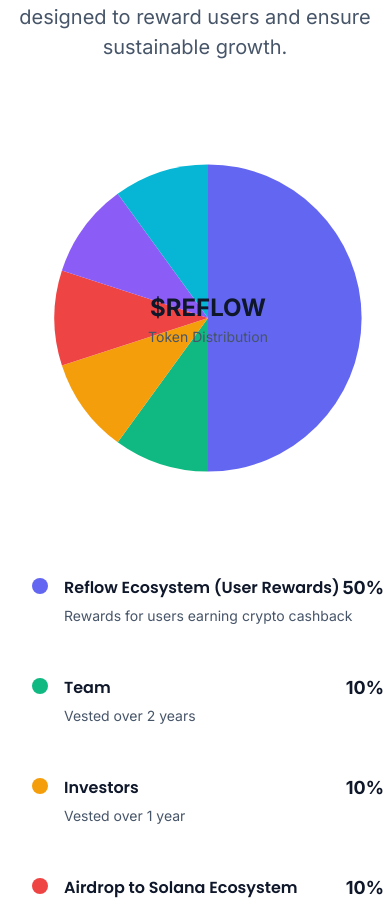
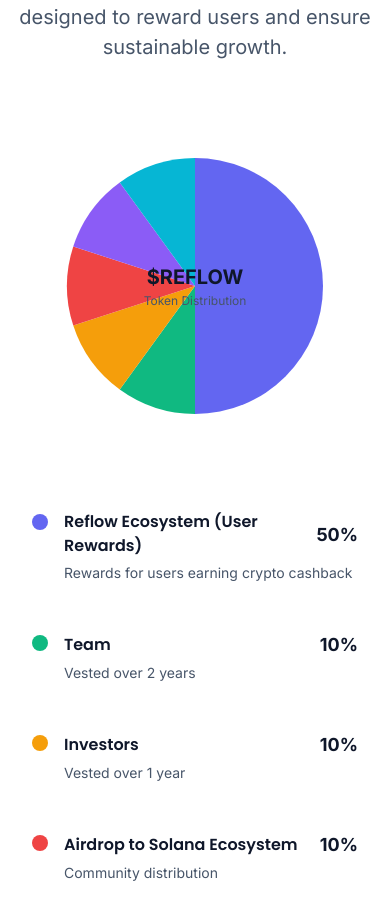
Before and after one commit to lorefte/crypto-cashback-landing, a React (Vite) app: page / in a window 390 px wide. Shown: the part 8148-9056 px from the top of the page. Built offline with nearby package versions, Linux system fonts and the light colour scheme.

Commit message:
Fix mobile pie chart display: remove complex animations, add proper SVG attributes, responsive sizing

```diff
--- a/src/components/Tokenomics.jsx
+++ b/src/components/Tokenomics.jsx
@@ -69,13 +69,16 @@
     const endAngle = ((cumulativePercentage + item.percentage) / 100) * 360
     cumulativePercentage += item.percentage
 
+    const path = createPieSlice(startAngle, endAngle, 80)
+
     return {
       ...item,
       startAngle,
       endAngle,
-      path: createPieSlice(startAngle, endAngle, 80)
+      path
     }
   })
+
 
   return (
     <section id="tokenomics" className="py-20 bg-white">
@@ -105,19 +108,23 @@
             transition={{ duration: 0.8 }}
             viewport={{ once: true }}
           >
-            <div className="relative w-96 h-96">
-              <svg viewBox="0 0 200 200" className="w-full h-full">
+            <div className="relative w-80 h-80 sm:w-96 sm:h-96">
+              <svg
+                viewBox="0 0 200 200"
+                className="w-full h-full"
+                style={{ maxWidth: '100%', height: 'auto' }}
+                xmlns="http://www.w3.org/2000/svg"
+              >
                 {pieData.map((item, index) => (
-                  <motion.path
+                  <path
                     key={item.label}
                     d={item.path}
                     fill={item.color}
-                    initial={{ opacity: 0, scale: 0.8 }}
-                    whileInView={{ opacity: 1, scale: 1 }}
-                    transition={{ duration: 0.8, delay: index * 0.1 }}
-                    viewport={{ once: true }}
                     className="hover:opacity-80 transition-opacity cursor-pointer"
-                    style={{ transformOrigin: '100px 100px' }}
+                    style={{
+                      opacity: 1,
+                      transition: 'opacity 0.3s ease'
+                    }}
                   />
                 ))}
               </svg>
@@ -125,8 +132,8 @@
               {/* Center Text */}
               <div className="absolute inset-0 flex items-center justify-center">
                 <div className="text-center">
-                  <div className="text-2xl font-bold text-neutral-900">$REFLOW</div>
-                  <div className="text-sm text-neutral-600">Token Distribution</div>
+                  <div className="text-xl sm:text-2xl font-bold text-neutral-900">$REFLOW</div>
+                  <div className="text-xs sm:text-sm text-neutral-600">Token Distribution</div>
                 </div>
               </div>
             </div>
```
